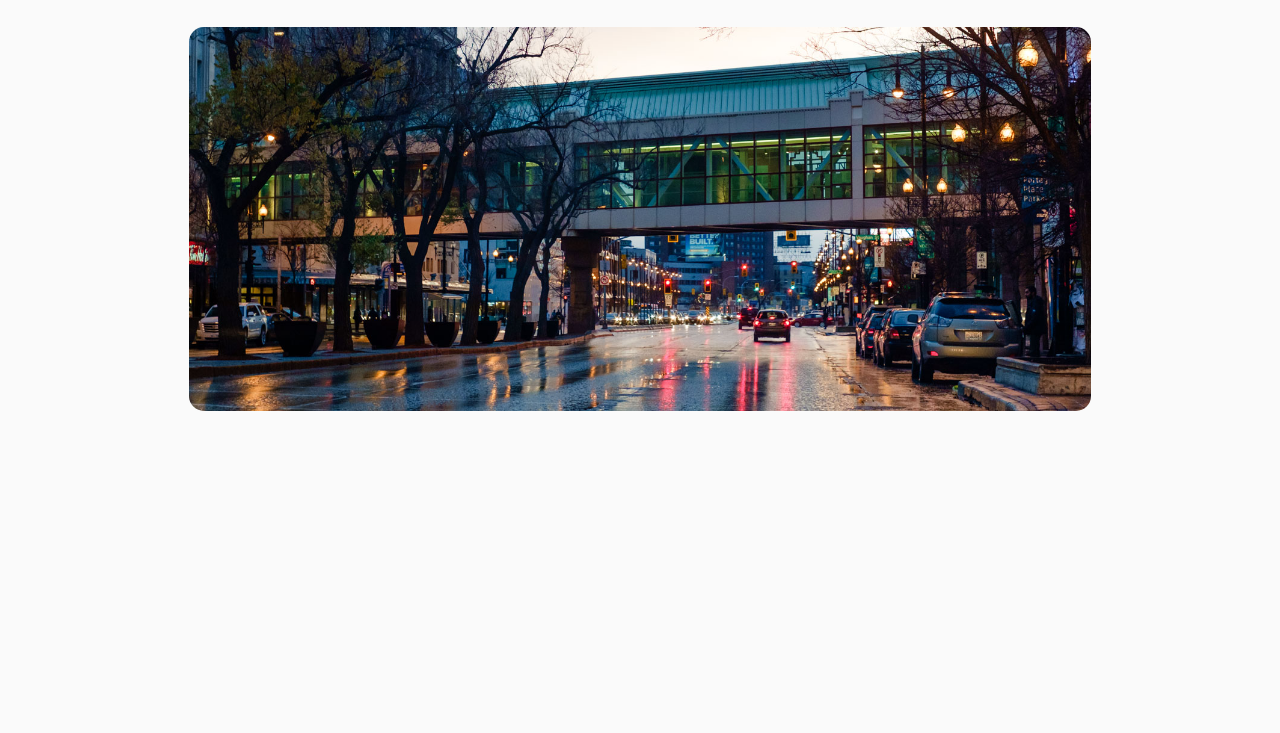
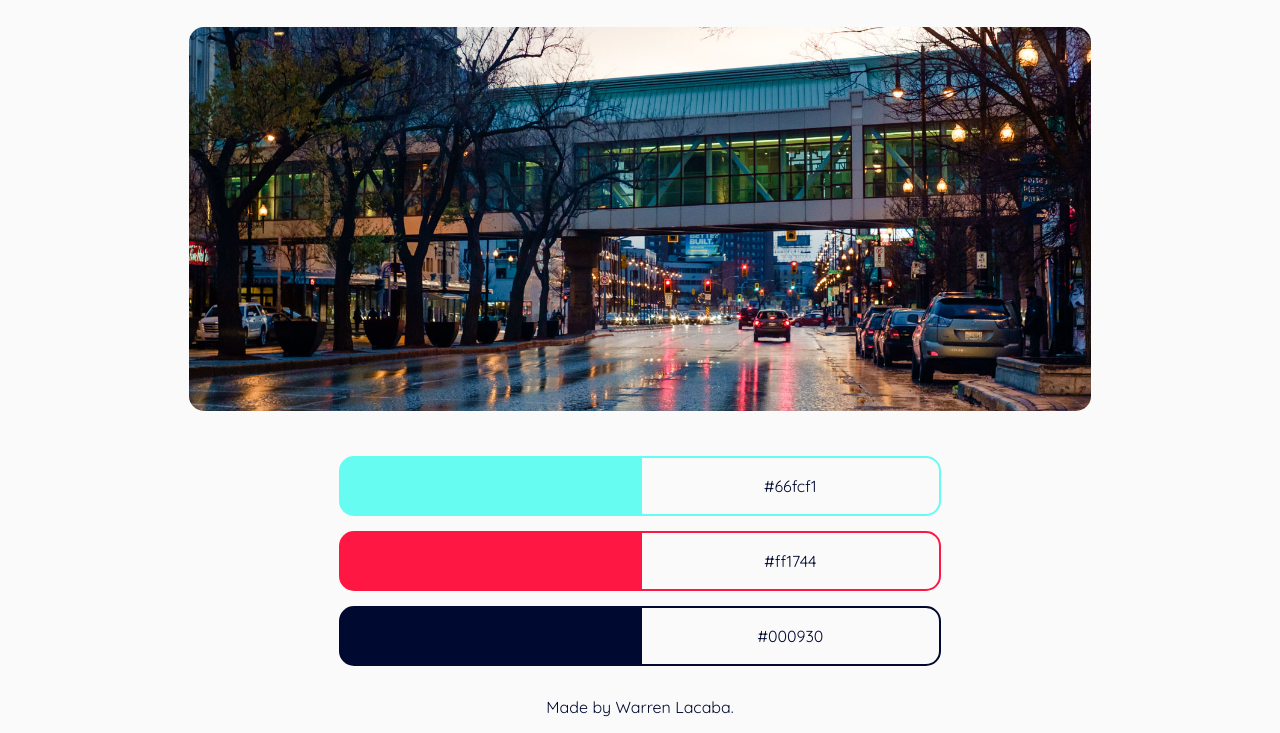
Before and after one commit to wlacaba/colour-palette, a React app: page / in a window 1280 px wide. Shown: the part 153-886 px from the top of the page. Before the commit the page ends 800 px from the top, so only its background shows below. Built offline with nearby package versions, Linux system fonts and the light colour scheme.

Commit message:
Made ColourDescription component. Figuring out the look.

```diff
--- a/src/components/App/App.css
+++ b/src/components/App/App.css
@@ -24,6 +24,18 @@ header {
   align-items: center;
 }
 
+table {
+  empty-cells: show;
+  width: 50%;
+  border-spacing: 0 15px;
+}
+
+@media only screen and (max-width: 768px) {
+  table {
+    width: 100%;
+  }
+}
+
 @-webkit-keyframes fadein {
   from {opacity: 0;}
   to {opacity: 1;}
--- a/src/components/App/App.js
+++ b/src/components/App/App.js
@@ -1,6 +1,7 @@
 import React, { Component } from 'react';
 import RoundedUploadButton from '../RoundedUploadButton/RoundedUploadButton'
 import UploadedImage from '../UploadedImage/UploadedImage'
+import ColourDescription from '../ColourDescription/ColourDescription'
 import './App.css';
 
 export default class App extends Component {
@@ -45,10 +46,22 @@ export default class App extends Component {
     return (
       <div className="App">
         <header>
-          <h1>Welcome to Colour Palette! To get started, upload an image.</h1>
+          <h1>Welcome to Colour Palette!</h1>
           <RoundedUploadButton id="upload" value="UPLOAD" onChange={this.handleUpload}/>
         </header>
         <UploadedImage url={this.state.url}/>
+
+        {/*Just figuring out how I want stuff to look. Will make a component later.*/}
+        <table cellSpacing="0">
+          <tbody>
+            <ColourDescription rgb="#66fcf1"/>
+            <ColourDescription rgb="#ff1744"/>
+            <ColourDescription rgb="#000930"/>
+          </tbody>
+        </table>
+        <footer>
+          <p>Made by Warren Lacaba.</p>
+        </footer>
       </div>
     );
   }
--- /dev/null
+++ b/src/components/ColourDescription/ColourDescription.css
@@ -0,0 +1,26 @@
+.holder {
+  height: 60px;
+}
+
+.left {
+  order: 0;
+  width: 50%;
+  margin-right: 0;
+  border-top-left-radius: 15px;
+  border-bottom-left-radius: 15px;
+}
+
+.right {
+  order: 1;
+  width: 50%;
+  border-style: solid;
+  border-width: 2px;
+  border-top-right-radius: 15px;
+  border-bottom-right-radius: 15px;
+}
+
+@media only screen and (max-width: 400px) {
+  .holder {
+    width: 100%;
+  }
+}
--- /dev/null
+++ b/src/components/ColourDescription/ColourDescription.js
@@ -0,0 +1,13 @@
+import React, {Component} from 'react';
+import './ColourDescription.css'
+
+export default class ColourDescription extends Component {
+  render() {
+    return (
+      <tr className="holder">
+        <td className="left" style={{backgroundColor: this.props.rgb}}></td>
+        <td className="right" style={{borderColor: this.props.rgb}}>{this.props.rgb}</td>
+      </tr>
+    );
+  }
+}
--- a/src/components/UploadedImage/UploadedImage.css
+++ b/src/components/UploadedImage/UploadedImage.css
@@ -2,6 +2,7 @@
   max-width: 75%;
   max-height: 500px;
   border-radius: 15px;
+  margin-bottom: 30px;
 
   -webkit-animation: fadein 1s;
   -moz-animation: fadein 1s;
```
